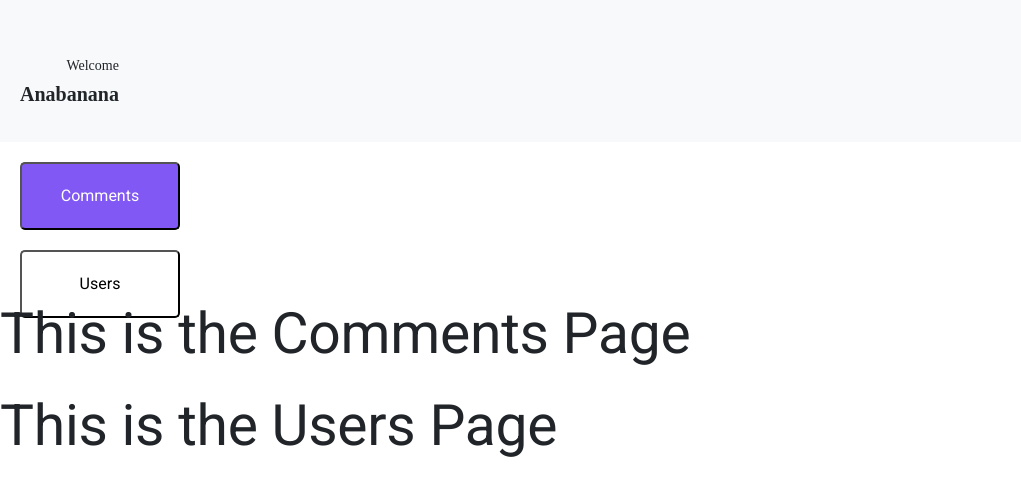
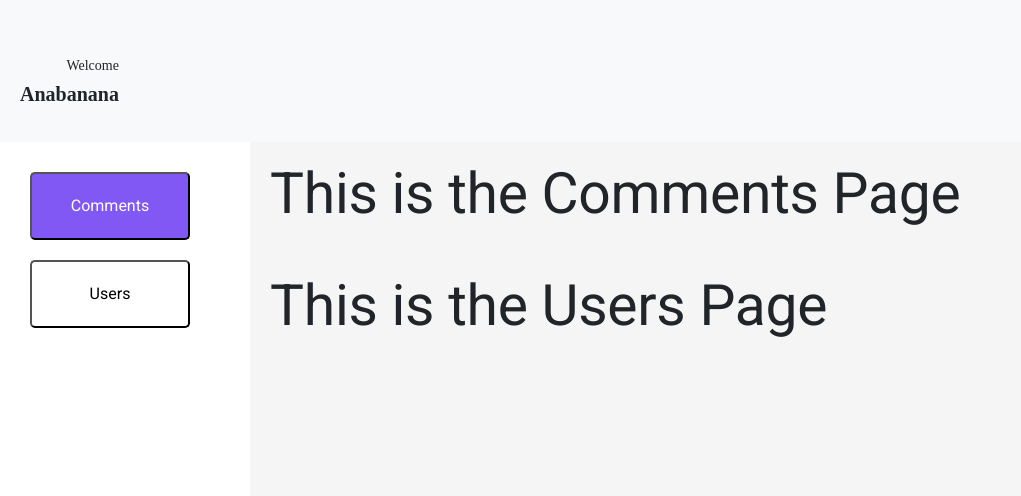
Before and after one commit to OluwabukolaAdelaka/FrontEndAssessment, an Angular app: page / in a window 1280 px wide. Shown: the part 1103-1599 px from the top of the page, without its empty margins (0-1021 px from the left). Before the commit the page ends 1562 px from the top, so only its background shows below. Built offline with nearby package versions, Linux system fonts and the light colour scheme.

Commit message:
update style for navbar and sidebar and main

```diff
--- a/src/app/app.component.css
+++ b/src/app/app.component.css
@@ -0,0 +1,34 @@
+.main-container {
+    display: flex;
+    flex-direction: row;
+    height: 100vh;
+    background: #e5e5e5;
+  }
+
+  app-sidebar {
+    width: 250px;
+    background-color: #ffffff;
+    padding: 10px;
+    box-shadow: 2px 0 5px rgba(0, 0, 0, 0.1);
+  }
+
+  .content {
+    flex-grow: 1;
+    display: flex;
+    flex-direction: column;
+    padding: 20px;
+    background-color: #f5f5f5;
+  }
+
+  app-comments, app-users {
+    margin-bottom: 20px;
+  }
+  @media (max-width: 768px) {
+    .main-container {
+      flex-direction: column;
+    }
+
+    app-sidebar {
+      width: 100%;
+    }
+  }
--- a/src/app/app.component.html
+++ b/src/app/app.component.html
@@ -1,4 +1,10 @@
 <app-navbar></app-navbar>
-<app-sidebar></app-sidebar>
-<app-comments></app-comments>
-<app-users></app-users>
+
+<div class="main-container">
+  <app-sidebar></app-sidebar>
+
+  <div class="content">
+    <app-comments></app-comments>
+    <app-users></app-users>
+  </div>
+</div>
--- a/src/app/sidebar/sidebar.component.css
+++ b/src/app/sidebar/sidebar.component.css
@@ -20,8 +20,6 @@
 }
 
 .user-btn {
-    /* width: Hug (160px)px;
-    height: Fixed (50px)px; */
     padding: 20px;
     gap: 15px;
     border-radius: 5px;
```
